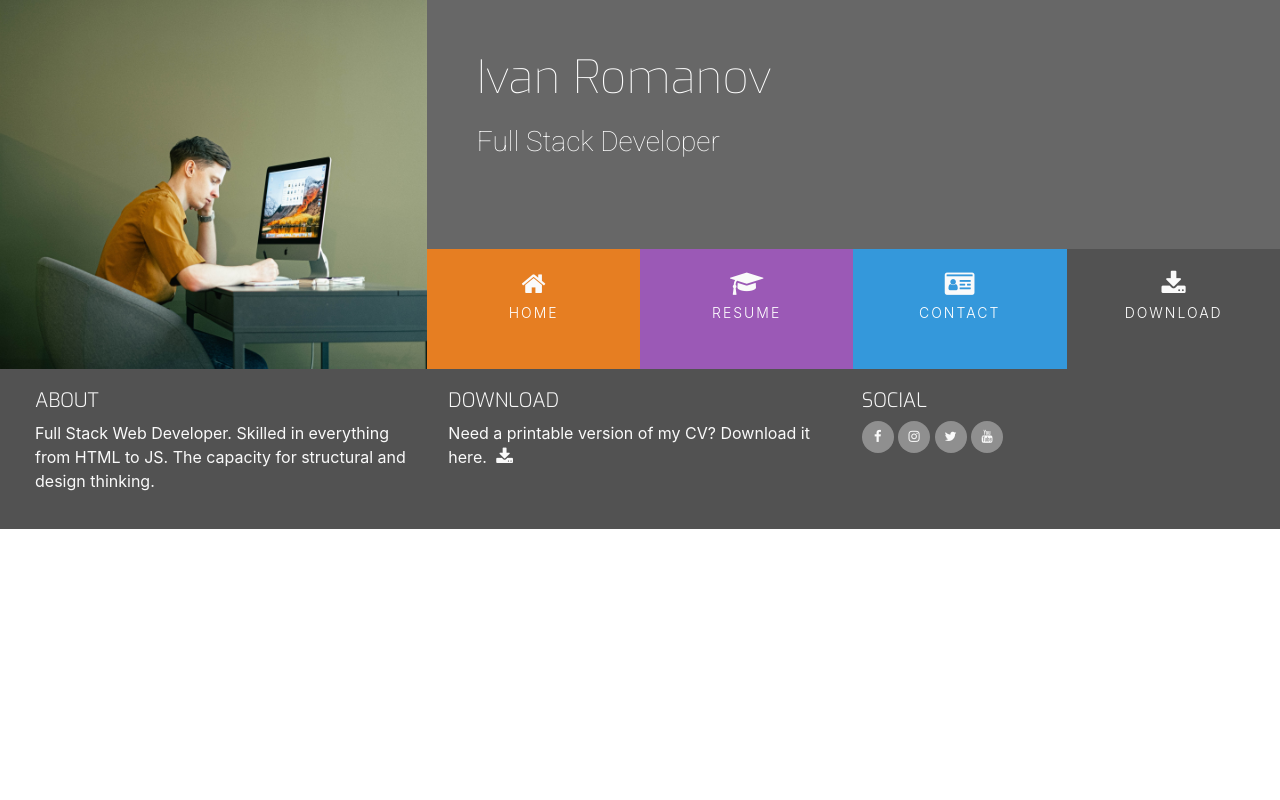
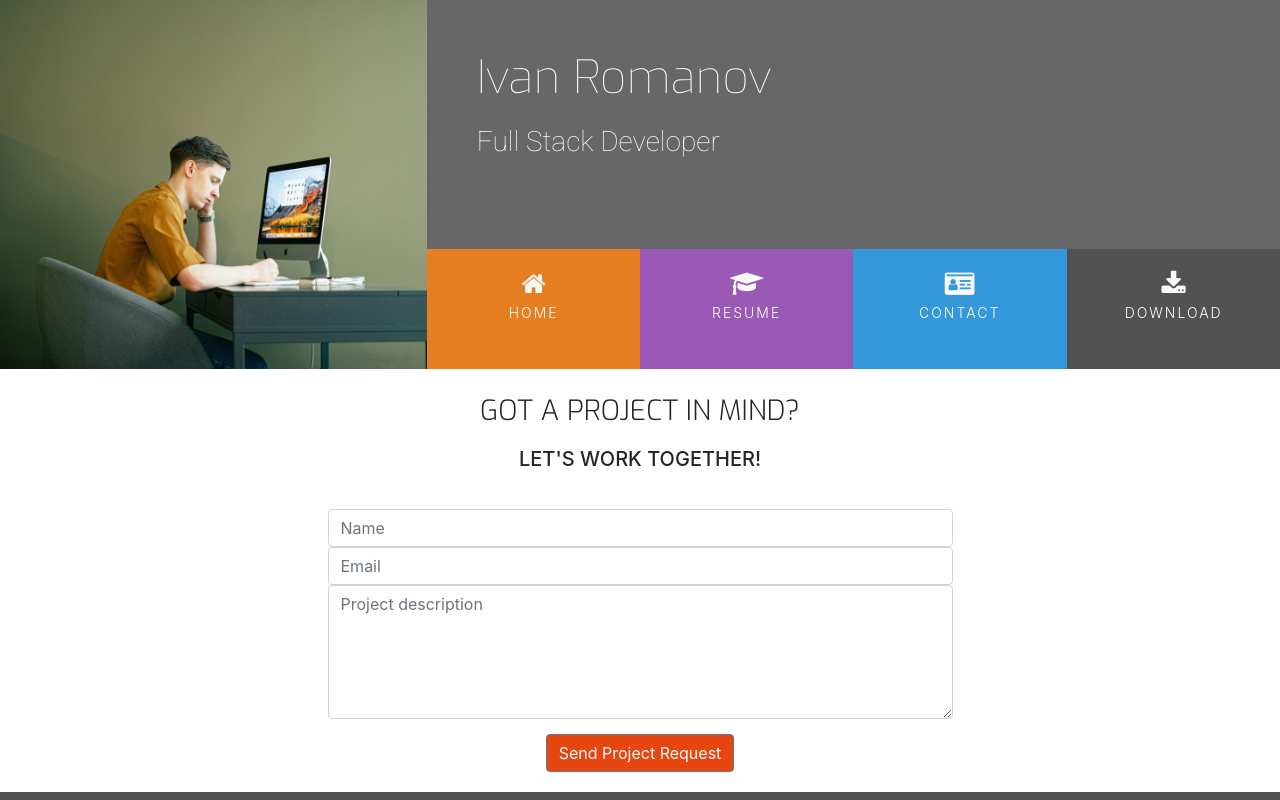
Before and after one commit to P0MAH0B/challenge_project, a plain HTML site: page contact.html in a window 1280 px wide. Shown: the top 800 px of the page. Drawn offline with nearby package versions, Linux system fonts and the light colour scheme.

Commit message:
Added links and finished style

```diff
--- a/assets/css/style.css
+++ b/assets/css/style.css
@@ -11,6 +11,9 @@
 }
 .bg-color-personal-info {
     background-color: #f4f4f4;
+}
+.bg-color-contact {
+    background-color: #fff;
 }
 
 .ui-menu-color-home {
@@ -289,3 +292,32 @@ footer {
  .history-item {
     margin-bottom: 30px;
  }
+
+ /*.............Contact Form...............*/
+ .contact-heading {
+    font-family: "Exo", sans-serif;
+    font-weight: 300;
+    margin-top: 25px;
+    margin-bottom: 20px;
+ }
+ .center-form {
+    padding-top: 10px;
+    margin: 0 auto;
+    max-width: 70%;
+ }
+ button[type="submit"]{
+    margin-top: 15px;
+    margin-bottom: 20px;
+    color: #fafafa;
+    background-color: #e84610;
+ }
+ /*.............Media Queries...............*/
+ @media(min-width: 992px) {
+    .center-form {
+            padding-top: 30px;
+            min-height: 240px;
+            margin: 0 auto;
+            max-width: 50%;
+        }
+
+ }
--- a/contact.html
+++ b/contact.html
@@ -42,7 +42,7 @@
 
                         </li>
                         <li class="col-6 col-sm-3 ui-menu-color-download list-inline-item menuitem">
-                            <a href="#" class="hvr-sweep-to-bottom"><i class="fa fa-download" aria-hidden="true"></i> <span>Download</span></a>
+                            <a  href="assets/CV/Ivan-Romanov.pdf" target="_blank"  class="hvr-sweep-to-bottom"><i class="fa fa-download" aria-hidden="true"></i> <span>Download</span></a>
 
                         </li>
                     </ul>
@@ -53,6 +53,28 @@
       </div>
     </header>
     <section>
+        <div class="container-fluid">
+            <div class="row bg-color-contact">
+                <div class="col">
+                    <h3 class="contact-heading uppercase text-center">Got a project in mind?</h3>
+                    <h5 class="uppercase text-center">let's work together!</h5>
+
+                    <div class="center-form">
+                        <form>
+                            <input type="text" name="name" id="fullname" class="form-control" placeholder="Name" required/>
+                            <input type="email" name="email" id="email" class="form-control" placeholder="Email" required/>
+                            <textarea rows="5" name="projectsummary" id="projectsummary" class="form-control" placeholder="Project description" required></textarea>
+                            <div class="form-row text-center">
+                                <div class="col">
+                                    <button type="submit" class="btn btn-secondary">Send Project Request</button>
+                                </div>
+                            </div>
+                        </form>
+                    </div>
+                </div>
+            </div>
+        </div>
+
 
     </section>
     <footer class="container-fluid">
@@ -65,7 +87,7 @@
         <div class="col-sm-4">
             <h5 class="uppercase general-sub">Download</h5>
             <p class="inline-block">Need a printable version of my CV? Download it here.
-                <a href="#" target="_blank" class="cv-pdf">
+                <a href="assets/CV/Ivan-Romanov.pdf" target="_blank" class="cv-pdf">
                 <i class="fa fa-download" aria-hidden="true"></i>
 
             <span class="sr-only">Download link</span>
@@ -77,27 +99,21 @@
             <h5 class="uppercase general-sub">Social</h5>
             <ul class="list-inline social-links">
                 <li class="list-inline-item">
-                    <a target="_blank" href="#">
+                    <a target="_blank" href="https://www.facebook.com/profile.php?id=100054986431627 ">
                         <i class="fa fa-facebook" aria-hidden="true"></i>
                         <span class="sr-only">Facebook</span>
                     </a>
                 </li>
                 <li class="list-inline-item">
-                    <a target="_blank" href="#">
+                    <a target="_blank" href="https://instagram.com/hps_ervices?utm_source=qr&igshid=MzNlNGNkZWQ4Mg%3D%3D">
                         <i class="fa fa-instagram" aria-hidden="true"></i>
                         <span class="sr-only">Instagram</span>
                     </a>
                 </li>
                 <li class="list-inline-item">
-                    <a target="_blank" href="#">
-                        <i class="fa fa-twitter" aria-hidden="true"></i>
-                        <span class="sr-only">Twitter</span>
-                    </a>
-                </li>
-                <li class="list-inline-item">
-                    <a target="_blank" href="#">
-                        <i class="fa fa-youtube" aria-hidden="true"></i>
-                        <span class="sr-only">YouTube</span>
+                    <a target="_blank" href="https://github.com/P0MAH0B">
+                        <i class="fa fa-github" aria-hidden="true"></i>
+                        <span class="sr-only">GitHub</span>
                     </a>
                 </li>
             </ul>
```
Also changed, not shown: index.html (+7 -13 lines), resume.html (+8 -13 lines), 1 other file.
